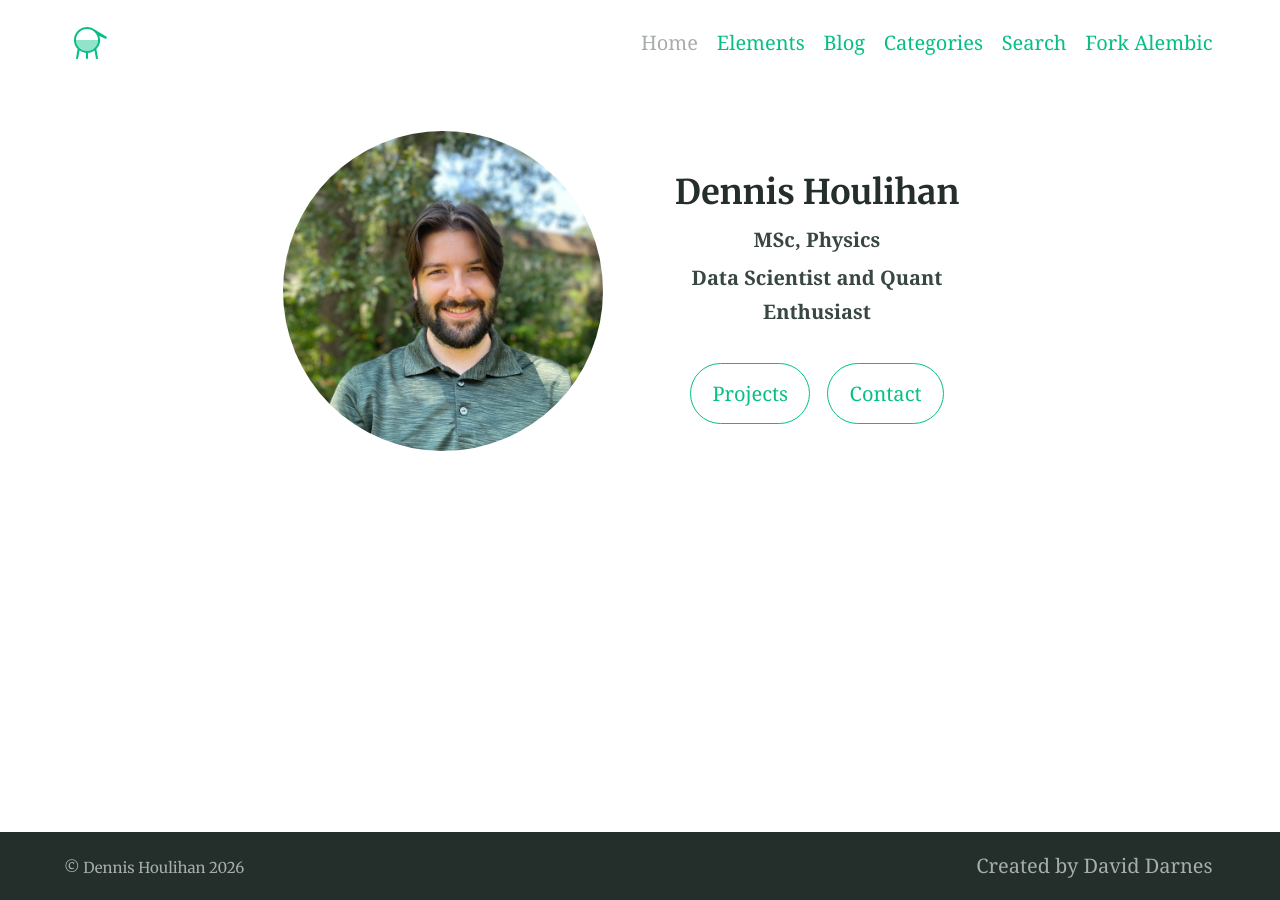
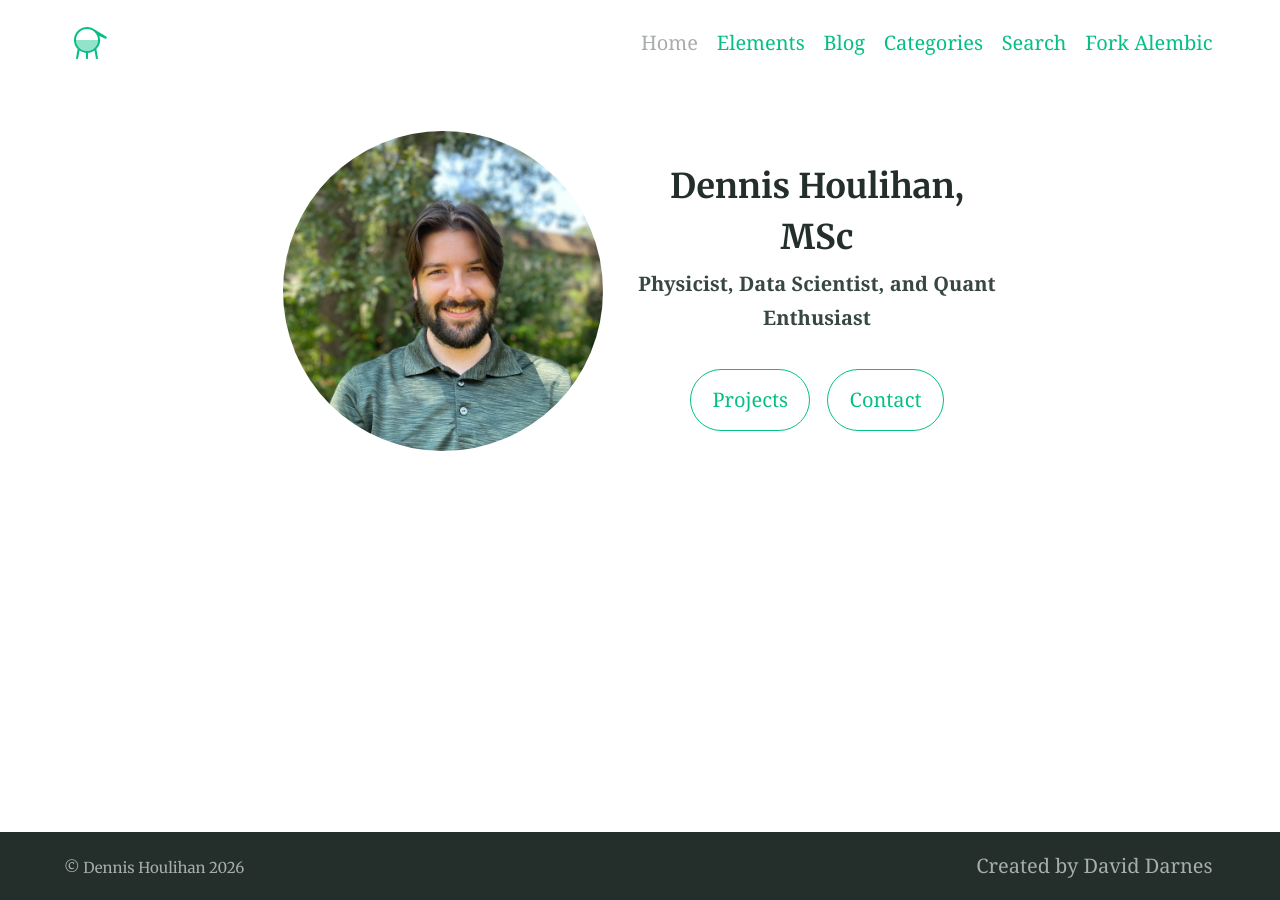
Before and after one commit to DJHoulihan/DJHoulihan.github.io, a Jekyll site: the page built from index.md, in a window 1280 px wide. Built offline with Jekyll 4.4.1, drawn with Linux system fonts in a browser that asks for light colours; some of the changed lines change nothing that is shown.

Commit message:
Update index.md

```diff
--- a/index.md
+++ b/index.md
@@ -19,22 +19,22 @@ excerpt: null
 <!-- Name + description centered vertically -->
 <div style="flex:1; text-align:center;">
   <h1 style="margin:0; font-size:2rem;">
-    Dennis Houlihan
+    Dennis Houlihan, MSc
   </h1>
-
   <div style="font-weight: bold; margin-top: 0.25rem;">
-    MSc, Physics
-  </div>
-
-  <div style="font-weight: bold; margin-top: 0.25rem;">
-    Data Scientist and Quant Enthusiast
+    Physicist, Data Scientist, and Quant Enthusiast
   </div>
 
 
 
-<!-- Optional: add a call-to-action or links below -->
+<div style="margin-top:2rem; display:flex; justify-content:center; gap:1rem;">
+  <a href="/projects/"
+     style="padding:0.75rem 1.25rem; border-radius:9999px; border:1px solid; text-decoration:none;">
+    Projects
+  </a>
 
-<div style="margin-top:2rem; display:flex; justify-content:center; gap:1rem;">
-  <a href="#projects" style="padding:0.75rem 1.25rem; border-radius:9999px; border:1px solid; text-decoration:none;">Projects</a>
-  <a href="#contact" style="padding:0.75rem 1.25rem; border-radius:9999px; border:1px solid; text-decoration:none;">Contact</a>
+  <a href="mailto:dennishoulihan12@gmail.com"
+     style="padding:0.75rem 1.25rem; border-radius:9999px; border:1px solid; text-decoration:none;">
+    Contact
+  </a>
 </div>
```
